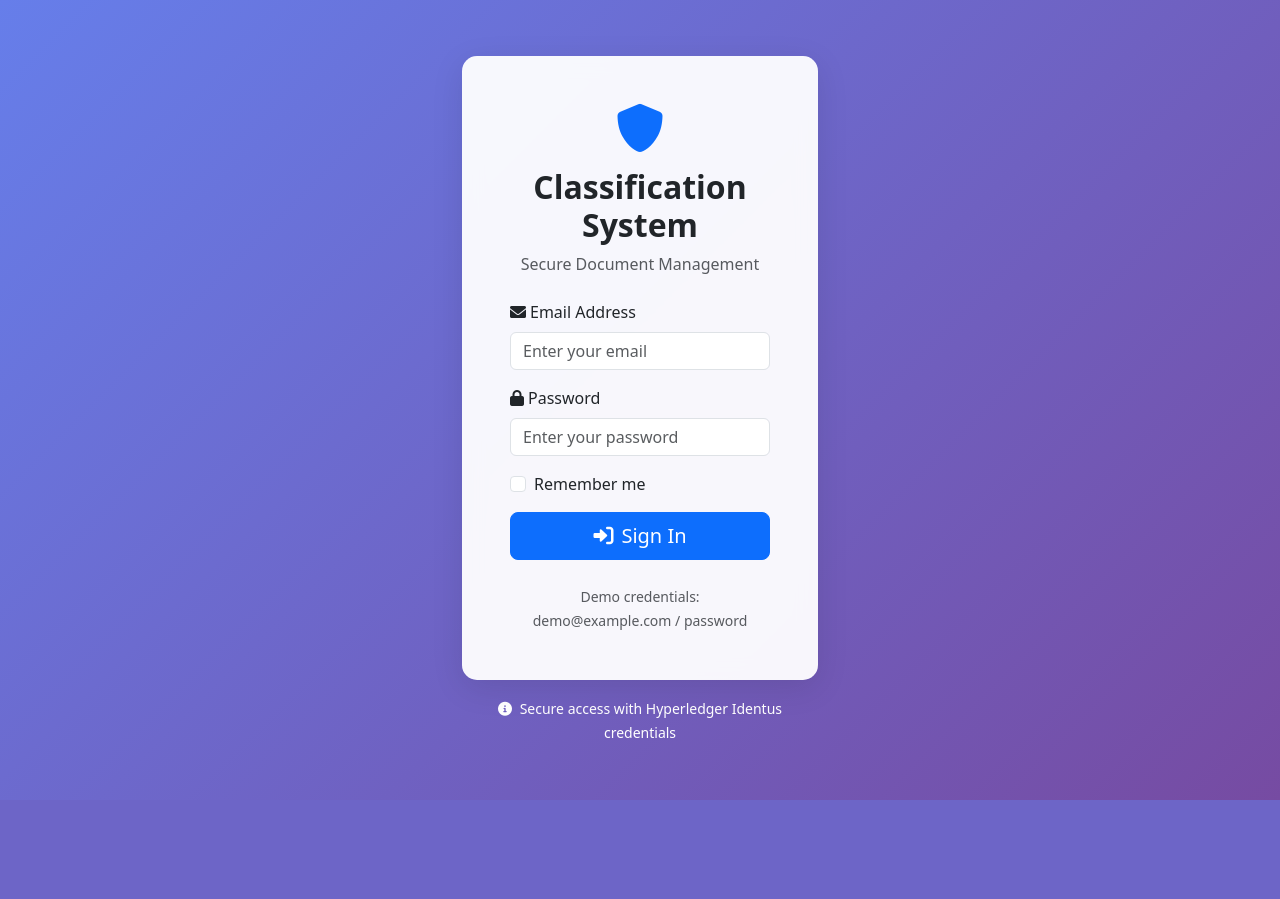
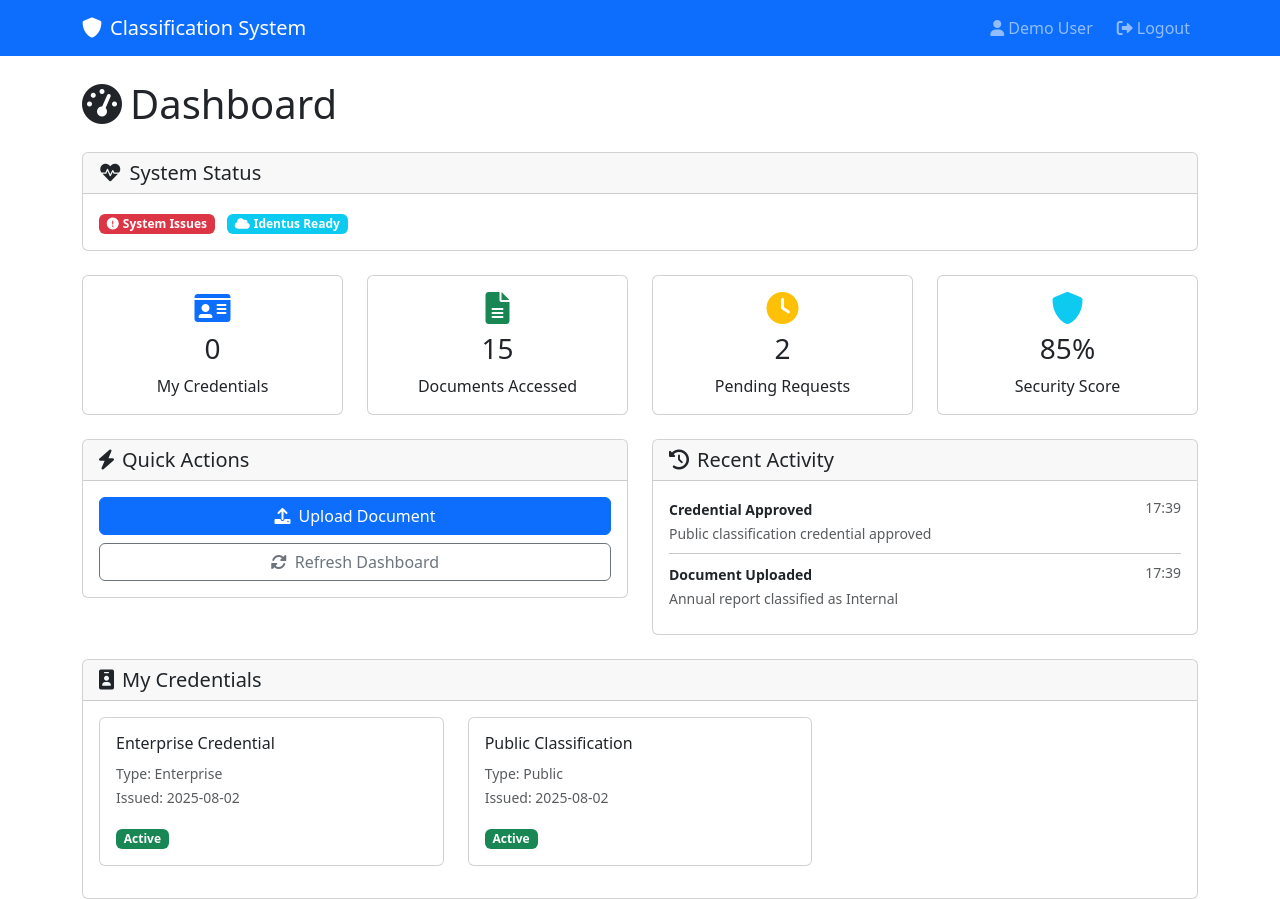
Before and after one commit to janskor-cz/classification-document-system, a Flask app: page / in a window 1280 px wide. Before the commit the page ends 800 px from the top, so only its background shows below. Run offline with Flask 3, Linux system fonts and the light colour scheme; data that the repository does not hold is empty.

Commit message:
Update base.html

```diff
--- a/frontend/templates/base.html
+++ b/frontend/templates/base.html
@@ -1,104 +1,60 @@
+<!-- base.html -->
 <!DOCTYPE html>
 <html lang="en">
 <head>
     <meta charset="UTF-8">
     <meta name="viewport" content="width=device-width, initial-scale=1.0">
-    <title>Login - Classification Document System</title>
+    <title>{% block title %}Classification Document System{% endblock %}</title>
 
-    <!-- Bootstrap CSS -->
     <link href="https://cdn.jsdelivr.net/npm/bootstrap@5.3.0/dist/css/bootstrap.min.css" rel="stylesheet">
-    <!-- Font Awesome -->
     <link href="https://cdnjs.cloudflare.com/ajax/libs/font-awesome/6.0.0/css/all.min.css" rel="stylesheet">
 
-    <style>
-        body {
-            background: linear-gradient(135deg, #667eea 0%, #764ba2 100%);
-            min-height: 100vh;
-            display: flex;
-            align-items: center;
-        }
-        .login-card {
-            background: rgba(255, 255, 255, 0.95);
-            backdrop-filter: blur(10px);
-            border-radius: 15px;
-            box-shadow: 0 8px 32px rgba(0, 0, 0, 0.1);
-        }
-    </style>
+    {% block extra_css %}{% endblock %}
 </head>
 <body>
+    <nav class="navbar navbar-expand-lg navbar-dark bg-primary">
         <div class="container">
-        <div class="row justify-content-center">
-            <div class="col-md-6 col-lg-4">
-                <div class="login-card">
-                    <div class="card-body p-5">
-                        <div class="text-center mb-4">
-                            <i class="fas fa-shield-alt fa-3x text-primary mb-3"></i>
-                            <h2 class="fw-bold">Classification System</h2>
-                            <p class="text-muted">Secure Document Management</p>
+            <a class="navbar-brand" href="{{ url_for('dashboard') }}">
+                <i class="fas fa-shield-alt me-2"></i>Classification System
+            </a>
+
+            {% if current_user and current_user.is_authenticated %}
+            <div class="navbar-nav ms-auto">
+                <span class="navbar-text me-3">
+                    <i class="fas fa-user me-1"></i>{{ current_user.name }}
+                </span>
+                <a class="nav-link" href="{{ url_for('auth_logout') }}">
+                    <i class="fas fa-sign-out-alt me-1"></i>Logout
+                </a>
             </div>
+            {% endif %}
+        </div>
+    </nav>
 
-                        <!-- Flash Messages -->
     {% with messages = get_flashed_messages(with_categories=true) %}
         {% if messages %}
+            <div class="container mt-3">
                 {% for category, message in messages %}
                     <div class="alert alert-{{ 'danger' if category == 'error' else category }} alert-dismissible fade show" role="alert">
                         {{ message }}
                         <button type="button" class="btn-close" data-bs-dismiss="alert"></button>
                     </div>
                 {% endfor %}
+            </div>
         {% endif %}
     {% endwith %}
 
-                        <form method="POST" action="{{ url_for('auth_login') }}">
-                            <div class="mb-3">
-                                <label for="email" class="form-label">
-                                    <i class="fas fa-envelope me-1"></i>Email Address
-                                </label>
-                                <input type="email" class="form-control" id="email" name="email" required
-                                       placeholder="Enter your email">
-                            </div>
+    <main class="container mt-4">
+        {% block content %}{% endblock %}
+    </main>
 
-                            <div class="mb-3">
-                                <label for="password" class="form-label">
-                                    <i class="fas fa-lock me-1"></i>Password
-                                </label>
-                                <input type="password" class="form-control" id="password" name="password" required
-                                       placeholder="Enter your password">
-                            </div>
+    <script src="https://cdn.jsdelivr.net/npm/bootstrap@5.3.0/dist/js/bootstrap.bundle.min.js"></script>
+    <script>
+        function showSuccess(msg) { alert('✅ ' + msg); }
+        function showError(msg) { alert('❌ ' + msg); }
+        function refreshDashboard() { location.reload(); }
+    </script>
 
-                            <div class="mb-3 form-check">
-                                <input type="checkbox" class="form-check-input" id="remember_me" name="remember_me">
-                                <label class="form-check-label" for="remember_me">
-                                    Remember me
-                                </label>
-                            </div>
-
-                            <div class="d-grid">
-                                <button type="submit" class="btn btn-primary btn-lg">
-                                    <i class="fas fa-sign-in-alt me-2"></i>Sign In
-                                </button>
-                            </div>
-                        </form>
-
-                        <div class="text-center mt-4">
-                            <small class="text-muted">
-                                Demo credentials: demo@example.com / password
-                            </small>
-                        </div>
-                    </div>
-                </div>
-
-                <div class="text-center mt-3">
-                    <small class="text-white">
-                        <i class="fas fa-info-circle me-1"></i>
-                        Secure access with Hyperledger Identus credentials
-                    </small>
-                </div>
-            </div>
-        </div>
-    </div>
-
-    <!-- Bootstrap JS -->
-    <script src="https://cdn.jsdelivr.net/npm/bootstrap@5.3.0/dist/js/bootstrap.bundle.min.js"></script>
+    {% block extra_js %}{% endblock %}
 </body>
 </html>
```
Lines whose indentation alone changed are shown as unchanged.
